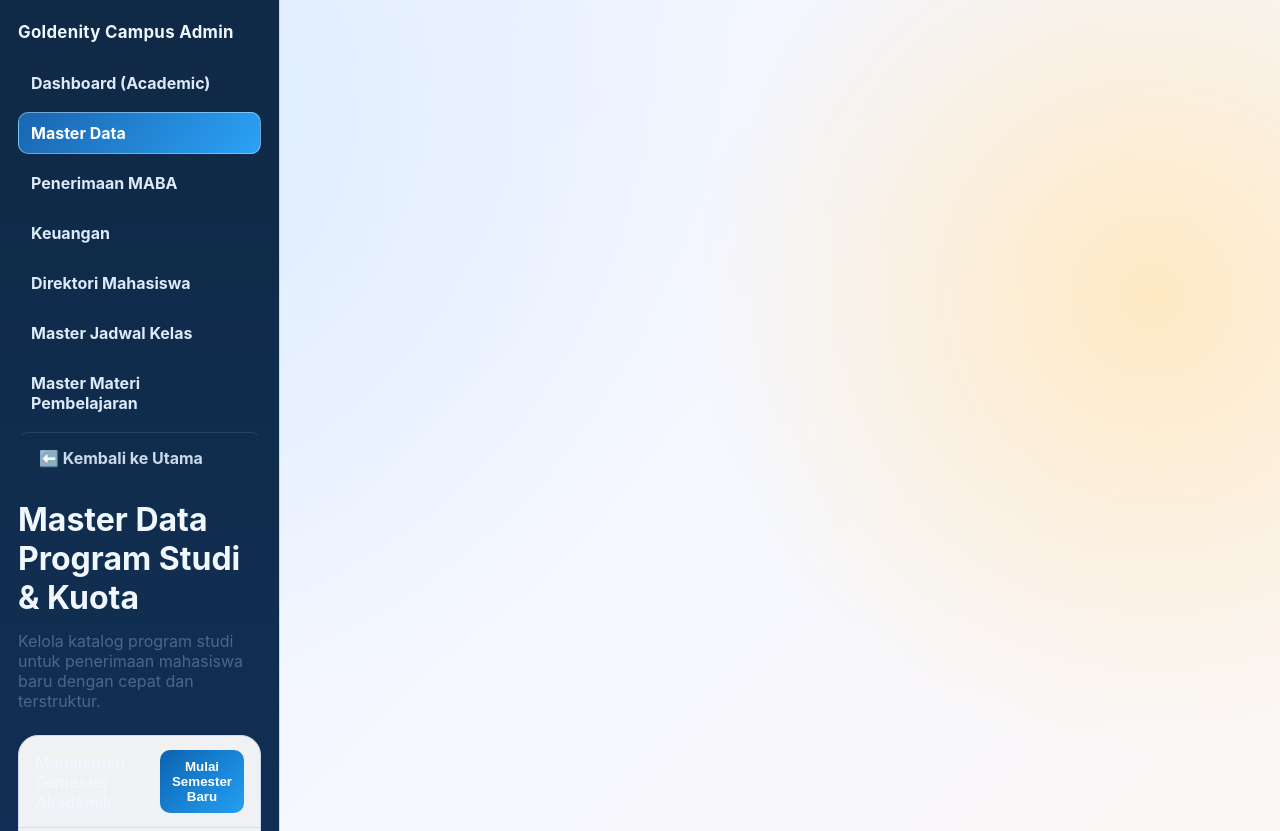
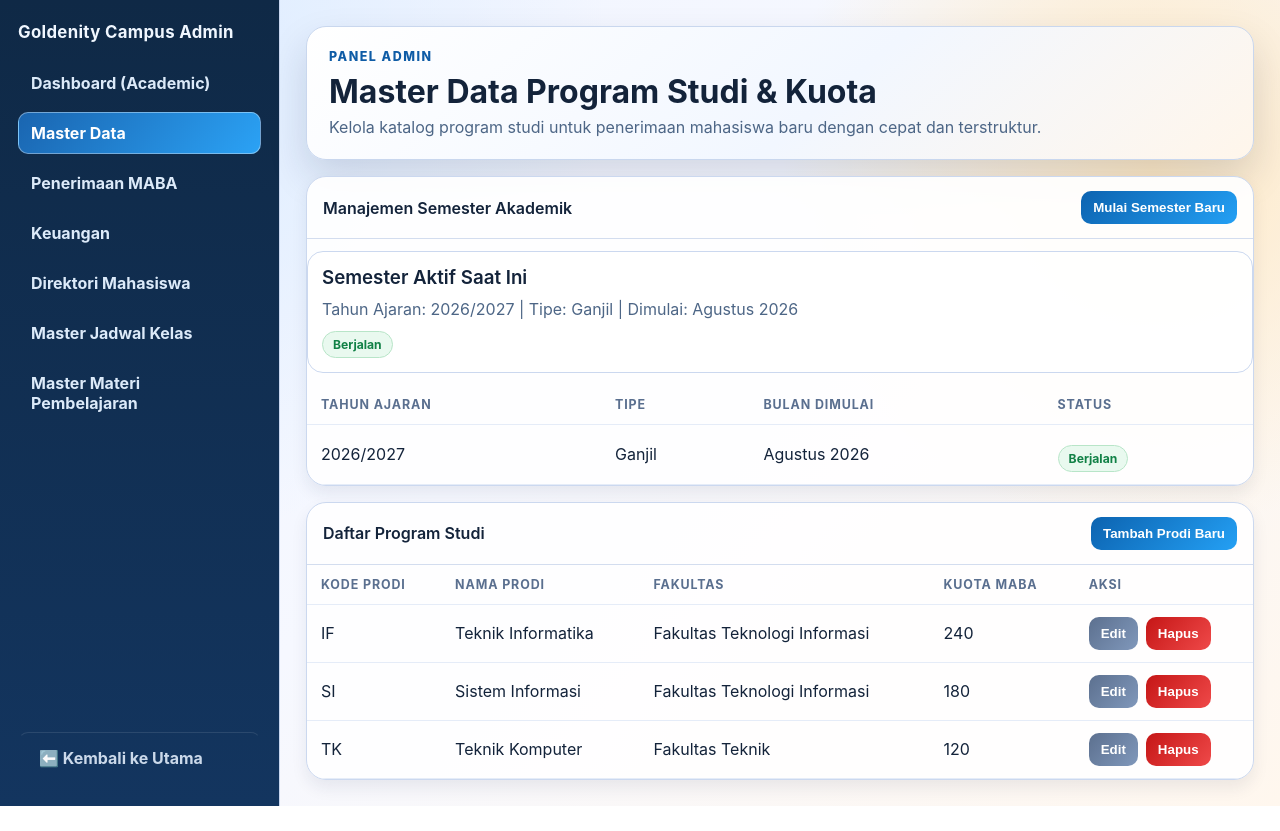
Before and after one commit to goldenityinc/goldenity-campus-website, a website: page src/frontend/admin-master-data.html in a window 1280 px wide. Shown: the top 831 px of the page. After the commit the page ends 806 px from the top, so only its background shows below. Drawn offline with Linux system fonts and the light colour scheme.

Commit message:
fix: restore missing </nav></aside><main> structural tags in 4 HTML files (layout broken in production)

```diff
--- a/src/frontend/admin-master-data.html
+++ b/src/frontend/admin-master-data.html
@@ -63,8 +63,12 @@
           <a class="nav-link" href="./admin-direktori-mahasiswa.html">Direktori Mahasiswa</a>
           <a class="nav-link" href="#">Master Jadwal Kelas</a>
           <a class="nav-link" href="#">Master Materi Pembelajaran</a>
-          <a class="nav-link back-btn" href="./index.html">⬅️ Kembali ke Utama</a>
-          <h2 class="page-title">Master Data Program Studi & Kuota</h2>
+          <a class="nav-link back-btn" href="./index.html">⬅️ Kembali ke Utama</a>        </nav>
+      </aside>
+
+      <main class="main-content">
+        <section class="hero-card">
+          <p class="page-kicker">Panel Admin</p>          <h2 class="page-title">Master Data Program Studi & Kuota</h2>
           <p class="page-subtitle">
             Kelola katalog program studi untuk penerimaan mahasiswa baru dengan cepat dan terstruktur.
           </p>
```
Also changed, not shown: src/frontend/dosen-wali-dashboard.html (+5 -0 lines), src/frontend/keuangan-dashboard.html (+4 -0 lines), src/frontend/maba-tracking.html (+6 -0 lines).
